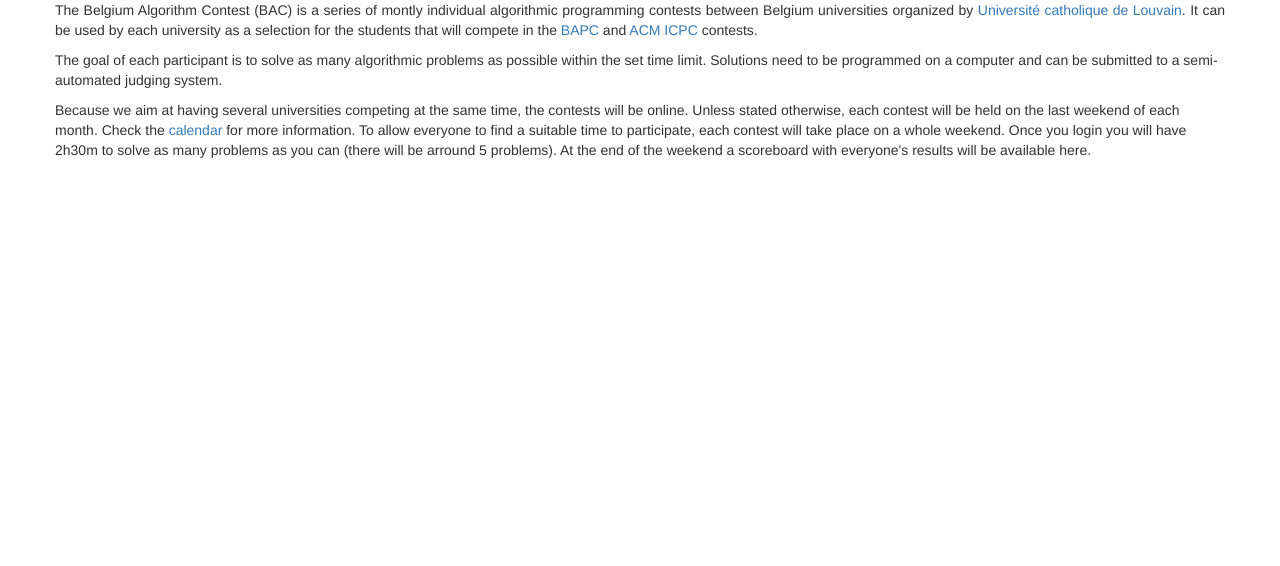
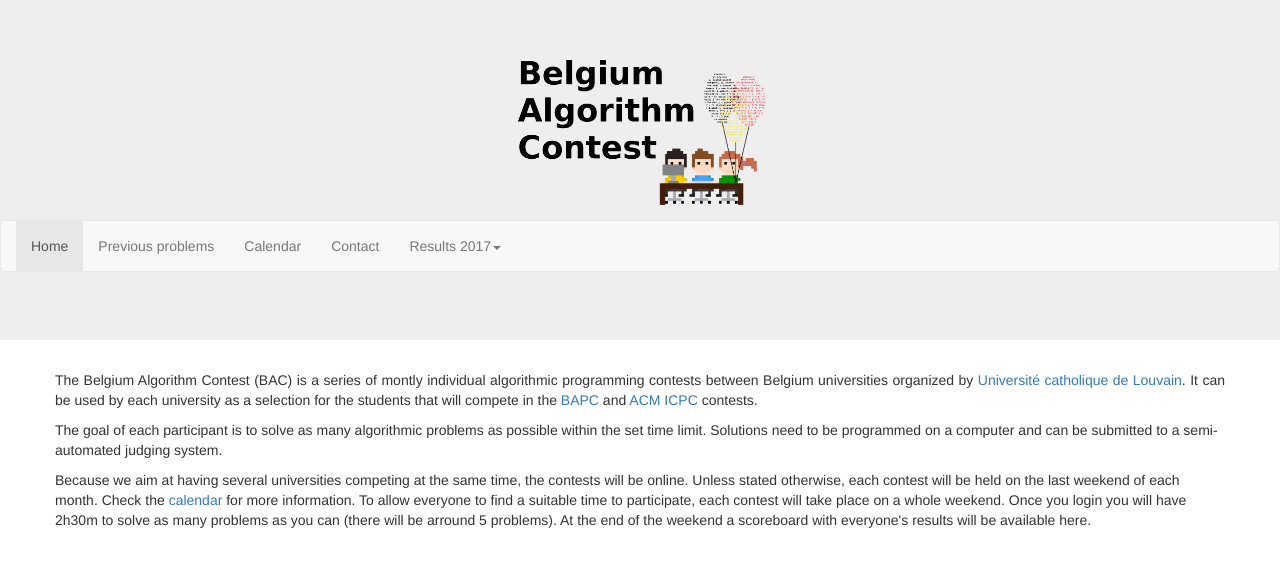
Before and after one commit to belgium-ac/belgium-ac.github.io, a plain HTML site: page index.html in a window 1280 px wide. Drawn offline with nearby package versions, Linux system fonts and the light colour scheme; a script that the page names is missing.

Commit message:
Update index.html

```diff
--- a/index.html
+++ b/index.html
@@ -17,8 +17,29 @@ html {
 <body>
 
 
-<div w3-include-html="menu.html"></div>
-<script>w3IncludeHTML();</script>
+<div class="jumbotron text-center">
+  <img src="bac.png" alt="logo" style="width:20%">
+	<nav class="navbar navbar-default">
+		<div class="container-fluid">
+		  <ul class="nav navbar-nav">
+		    <li class="active"><a href="index.html">Home</a></li>
+		    <li><a href="past.html">Previous problems</a></li>
+		    <li><a href="calendar.html">Calendar</a></li>
+		    <li><a href="contact.html">Contact</a></li>
+		    <li class="dropdown">
+		      <a class="dropdown-toggle" data-toggle="dropdown" href="#">Results 2017<span class="caret"></span></a>
+		      <ul class="dropdown-menu">
+		        <li><a href="r1.html">Round 1</a></li>
+		        <li><a href="r2.html">Round 2</a></li>
+		        <li><a href="r3.html">Round 3</a></li>
+		        <li><a href="r4.html">Round 4</a></li>
+		      </ul>
+		    </li>
+		  </ul>
+		</div>
+	</nav>
+</div>
+
 
 <div id="container" class="container">
 <div class="row">
```
